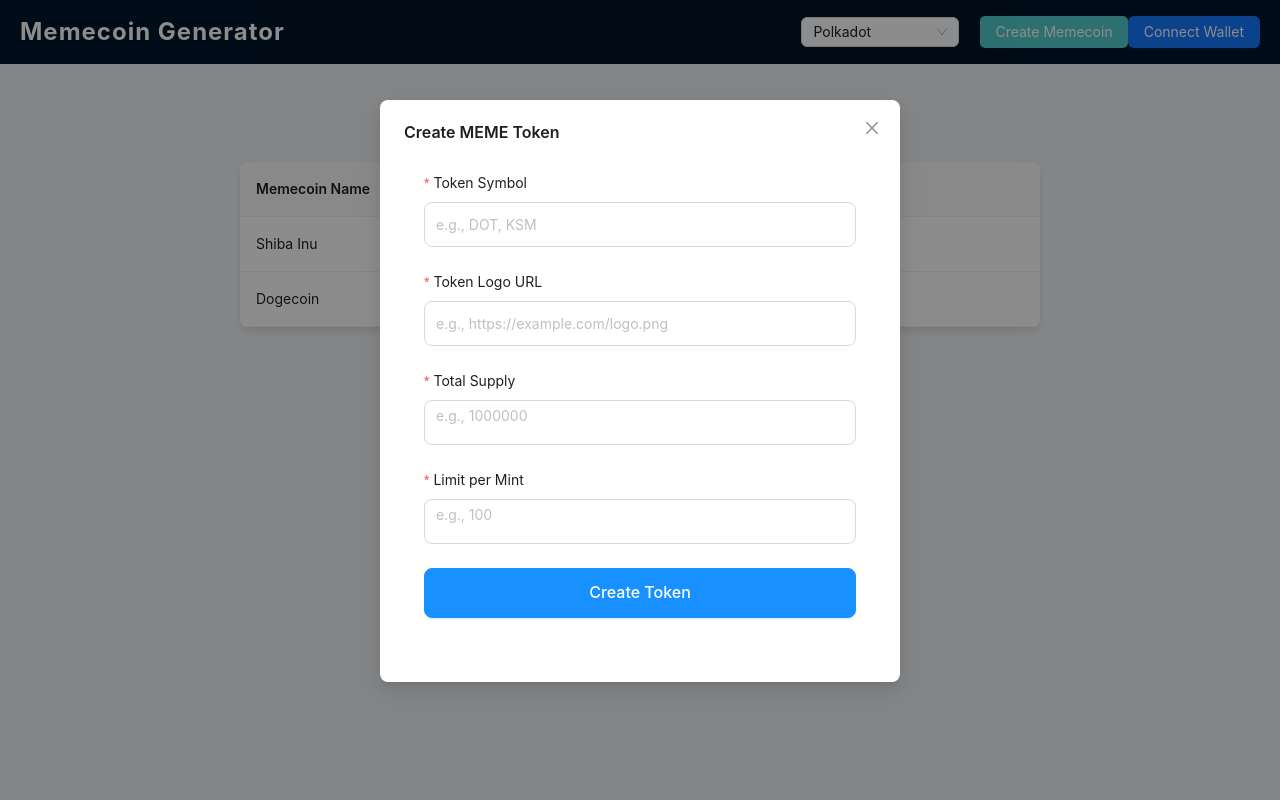
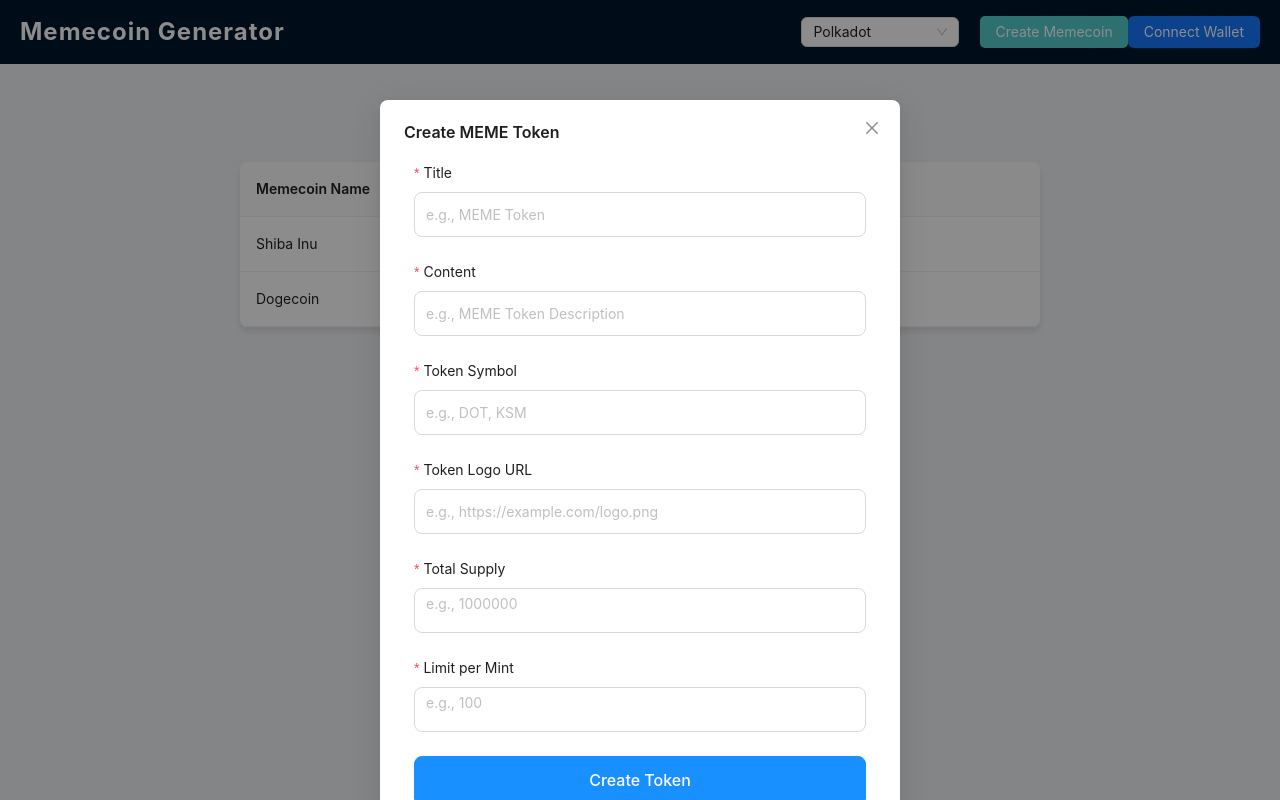
Before and after one commit to KanishkaRajputd/Polkadot-meme, a Next.js app: page / in a window 1280 px wide. Both pictures are taken after a click on the button "Create Memecoin". Built offline with nearby package versions, Linux system fonts and the light colour scheme.

Commit message:
added the api call

```diff
--- a/src/Components/Navbar.tsx
+++ b/src/Components/Navbar.tsx
@@ -4,6 +4,7 @@ import { Layout, Button, Select, Modal, Form, InputNumber, Input } from "antd";
 import { motion } from "framer-motion";
 import Link from "next/link";
 import ConnectWallet from "./ConnectWallet";
+import nextApiClientFetch from "@/utils/nextApiClientFetch";
 
 const { Header } = Layout;
 const { Option } = Select;
@@ -18,14 +19,42 @@ function Navbar() {
   const [selectedNetwork, setSelectedNetwork] = useState<string>("Polkadot");
   const [isModalVisible, setIsModalVisible] = useState(false);
   const [form] = Form.useForm();
+  const creatememetoken = async (values: {
+    symbol: string;
+    logoUrl: string;
+    totalSupply: number;
+    mintLimit: number;
+    title: string;
+    content: string;
+  }) => {
+    const { data, error } = await nextApiClientFetch<any>("/api/createCoin", {
+      name: values.symbol,
+      logoImage: values.logoUrl,
+      totalSupply: values.totalSupply,
+      limit: values.mintLimit,
+      title: values.title,
+      content: values.content,
+      proposer: "your_wallet_address",
+    });
+
+    if (error) {
+      console.error("Error Creating Meme Token:", error);
+      return null;
+    }
+
+    return data;
+  };
 
   const handleSubmit = (values: {
     symbol: string;
     logoUrl: string;
     totalSupply: number;
+    title: string;
+    content: string;
     mintLimit: number;
   }) => {
     console.log("Form values:", values);
+    creatememetoken(values);
     handleCloseModal();
   };
 
@@ -148,11 +177,12 @@ function Navbar() {
         title="Create MEME Token"
         visible={isModalVisible}
         onCancel={handleCloseModal}
+        className="-mt-10"
         footer={null}
       >
         <div
           style={{
-            padding: "20px 20px",
+            padding: "10px 10px",
           }}
         >
           <div>
@@ -162,6 +192,35 @@ function Navbar() {
               onFinish={handleSubmit}
               style={{ textAlign: "left" }}
             >
+              <Form.Item
+                label="Title"
+                name="title"
+                rules={[{ required: true, message: "Please enter the title" }]}
+              >
+                <Input
+                  placeholder="e.g., MEME Token"
+                  style={{
+                    height: "45px",
+                    borderRadius: "8px",
+                  }}
+                />
+              </Form.Item>
+              <Form.Item
+                label="Content"
+                name="content"
+                rules={[
+                  { required: true, message: "Please enter the content" },
+                ]}
+              >
+                <Input
+                  placeholder="e.g., MEME Token Description"
+                  style={{
+                    height: "45px",
+                    borderRadius: "8px",
+                  }}
+                />
+              </Form.Item>
+
               <Form.Item
                 label="Token Symbol"
                 name="symbol"
```
